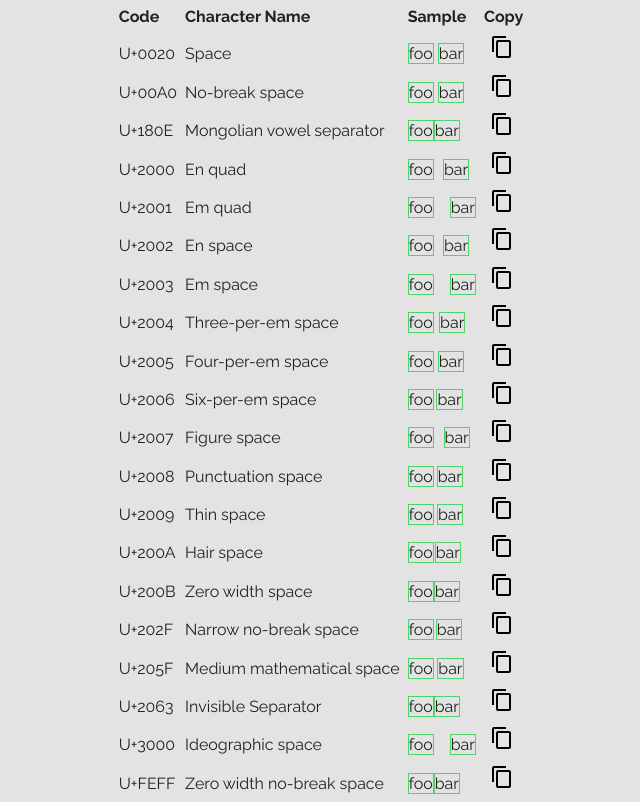
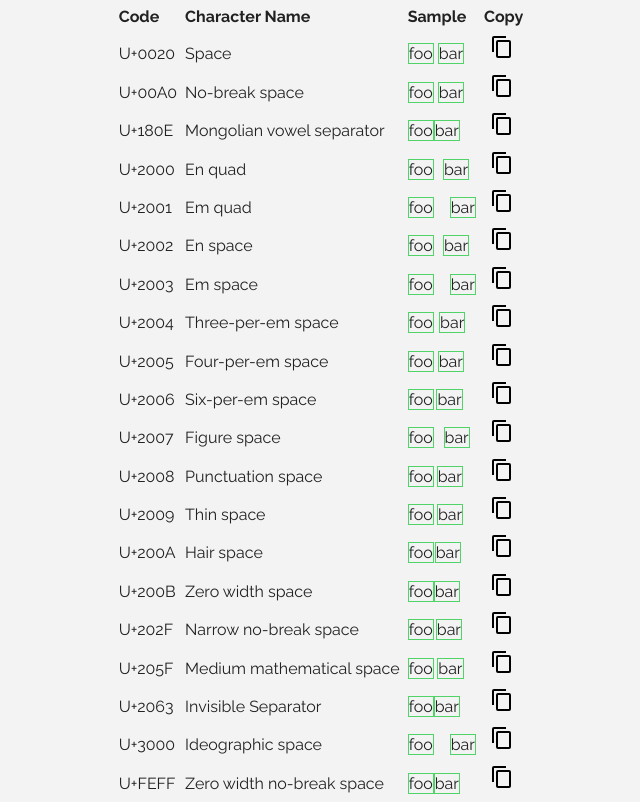
Before and after one commit to maunium/spaces.mau.fi, a plain HTML site: page index.html in a window 1280 px wide. Shown: the whole page, without its empty margins (319-959 px from the left). Drawn offline with nearby package versions, Linux system fonts and the light colour scheme; some packages are replaced by stand-ins of ours; a script that the page names is missing.

Commit message:
Update background color

```diff
--- a/index.css
+++ b/index.css
@@ -1,6 +1,6 @@
 body {
     color            : #212121;
-    background-color : #E3E3E3;
+    background-color : #F3F3F3;
     font-family      : "Raleway",
                        "Lato",
                        "Roboto",
```
